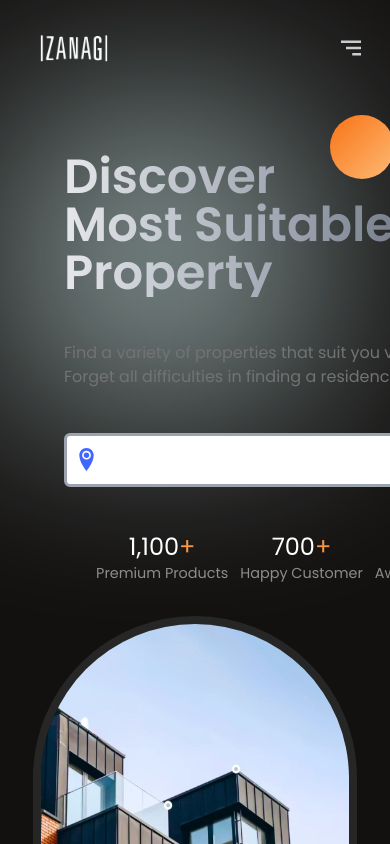
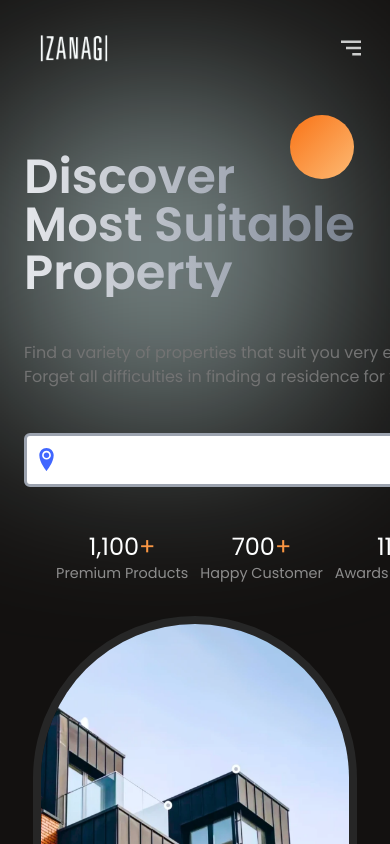
Before and after one commit to LaithFerjeoui/Full-Stack-Real-Estate-IZANAGI, a React (Vite) app in the folder client side/: page / in a window 390 px wide. Shown: the top 844 px of the page. Built offline with nearby package versions, Linux system fonts and the light colour scheme.

Commit message:
animation

```diff
--- a/client side/src/components/Companies.jsx
+++ b/client side/src/components/Companies.jsx
@@ -23,7 +23,7 @@ const Companies = () => {
          key={index}
          initial={{opacity:0 , x: -50}}
          animate={{ opacity:1, x:0 }}
-         transition={{duration:1 ,type:"spring", delay: index*0.4}}
+         transition={{duration:1 ,type:"spring", delay: index*0.5}}
          >
           <img src={company.image} alt="" className='w-36' />
         </motion.div>
--- a/client side/src/components/Hero.jsx
+++ b/client side/src/components/Hero.jsx
@@ -2,18 +2,19 @@ import React from "react";
 import CountUp from "react-countup";
 import { ImLocation2 } from "react-icons/im";
 import { motion } from "framer-motion";
+
 const Hero = () => {
   return (
     <section className="text-white pb-4 bg-[--black] pt-8 sm:pt-0 ">
       <div className="paddings  innerWidth flexHero ">
-        <div className="flexColStart mx-10 sm:mx-0">
+        <div className="flexColStart ">
           <div className="relative z-1 ">
             <div className="h-16 w-16 bg-gradient-to-br from-orange-500 to-orange-300 absolute rounded-full right-[28%] top-[-10%] z-0" />
             <motion.h1
             initial={{ opacity: 0, y: -9 }}
             animate={{ opacity: 1, y: 0 }}
             transition={{ duration: 3 , type:"spring"}}
-            className="font-semibold text-5xl sm:text-6xl flexStart mb-11 relative z-1 inline-block text-transparent bg-clip-text bg-gradient-to-r from-gray-200 via-gray-400 to-gray-600">
+            className="font-semibold text-5xl sm:text-6xl flexStart mb-11 relative z-1 text-transparent bg-clip-text bg-gradient-to-r from-gray-200 via-gray-400 to-gray-600">
               Discover <br /> Most Suitable <br /> Property
             </motion.h1>
             <div className="flexColStart text-neutral-500 mb-11">
--- a/client side/src/components/Value.jsx
+++ b/client side/src/components/Value.jsx
@@ -44,7 +44,7 @@ export const fadeIn = (direction, type, delay, duration) => ({
 const Value = () => {
   return (
     <section className="mt-4 md:ml-9">
-      <div className="paddings innerWidth flex justify-center items-start gap-4 flex-wrap  v-container">
+      <div className="paddings innerWidth flex justify-center items-start gap-4 flex-wrap  ">
         <motion.div
           initial="hidden"
           viewport={{ once: true }}
```
